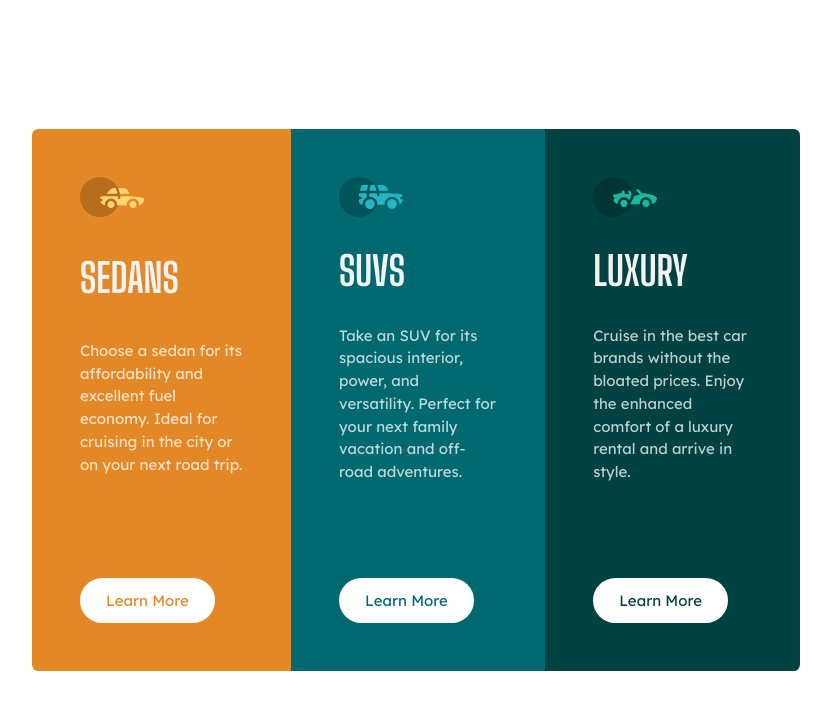
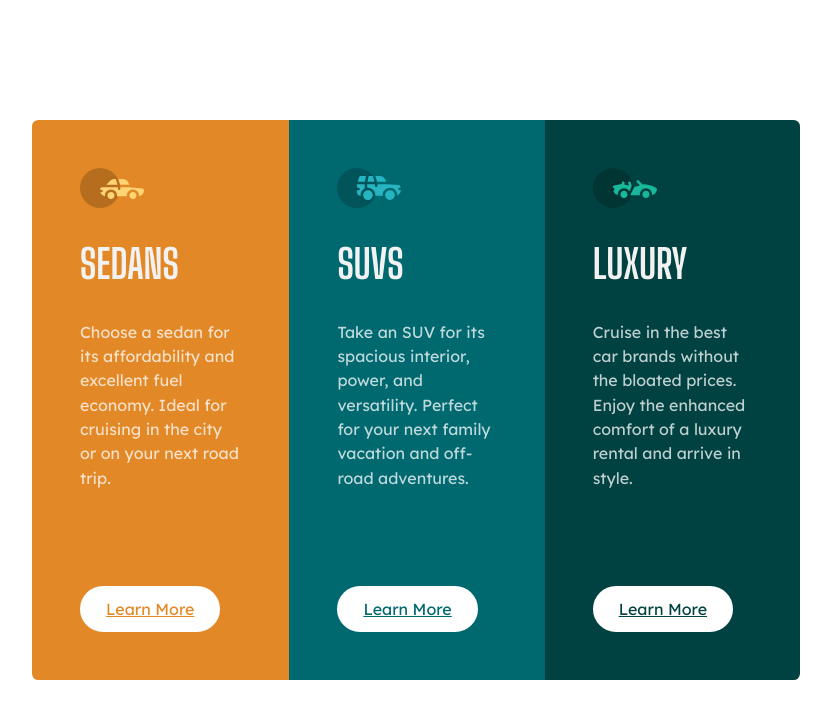
Before and after one commit to Paul-henry662/3-column-preview-card-component, a plain HTML site: page index.html in a window 1280 px wide. Shown: the whole page, without its empty margins (224-1055 px from the left). Drawn offline with Linux system fonts and the light colour scheme.

Commit message:
revisions: h2 instead of h1, a instead of button, rem instead of px

```diff
--- a/index.html
+++ b/index.html
@@ -21,14 +21,14 @@
       <section class="sedans-section">
         <img src="./images/icon-sedans.svg" alt="sedan car logo">
 
-        <h1>Sedans</h1>
+        <h2>Sedans</h2>
 
         <p>
           Choose a sedan for its affordability and excellent fuel economy. Ideal for cruising in the city
           or on your next road trip.
         </p>
 
-        <button>Learn more</button>
+        <a href="#">Learn more</a>
       </section>
       <!--/Sedans section-->
 
@@ -36,14 +36,14 @@
       <section class="suvs-section">
         <img src="./images/icon-suvs.svg" alt="suv car logo">
 
-        <h1>SUVs</h1>
+        <h2>SUVs</h2>
 
         <p>
           Take an SUV for its spacious interior, power, and versatility. Perfect for your next family vacation
           and off-road adventures.
         </p>
 
-        <button>Learn more</button>
+        <a href="#">Learn more</a>
       </section>
       <!--/Suvs section-->
 
@@ -51,14 +51,14 @@
       <section class="luxury-section">
         <img src="./images/icon-luxury.svg" alt="luxury car logo">
 
-        <h1>Luxury</h1>
+        <h2>Luxury</h2>
 
         <p>
           Cruise in the best car brands without the bloated prices. Enjoy the enhanced comfort of a luxury
           rental and arrive in style.
         </p>
 
-        <button>Learn more</button>
+        <a href="#">Learn more</a>
       </section>
       <!--/Luxury section-->
     </main>
--- a/style.css
+++ b/style.css
@@ -41,7 +41,7 @@ main {
   overflow: hidden;
 }
 main * {
-  font: 400 15px "Lexend Deca", sans-serif;
+  font: 400 1rem "Lexend Deca", sans-serif;
   color: var(--transparentWhite);
 }
 /*---/main container---*/
@@ -56,15 +56,15 @@ section {
   row-gap: 2em;
 }
 
-section h1 {
-  font: 700 40px "Big Shoulders Display", cursive;
+section h2 {
+  font: 700 2.5rem "Big Shoulders Display", cursive;
   text-transform: uppercase;
   color: var(--veryLightGray);
 }
 section p {
   line-height: 2.5ch;
 }
-section button {
+section a {
   background-color: white;
   border: 2px solid white;
   padding: 0.7rem 1.5rem;
@@ -73,7 +73,7 @@ section button {
   text-transform: capitalize;
   transition: background 0.25s ease;
 }
-section button:hover {
+section a:hover {
   background: none;
   border: 2px solid var(--veryLightGray);
   color: var(--transparentWhite);
@@ -84,7 +84,7 @@ section button:hover {
 .sedans-section {
   background-color: var(--brightOrange);
 }
-.sedans-section button {
+.sedans-section a {
   color: var(--brightOrange);
 }
 /*---/Sedans section---*/
@@ -93,7 +93,7 @@ section button:hover {
 .suvs-section {
   background-color: var(--darkCyan);
 }
-.suvs-section button {
+.suvs-section a {
   color: var(--darkCyan);
 }
 /*---/suvs section---*/
@@ -102,7 +102,7 @@ section button:hover {
 .luxury-section {
   background-color: var(--veryDarkCyan);
 }
-.luxury-section button {
+.luxury-section a {
   color: var(--veryDarkCyan);
 }
 /*---/Luxury section---*/
@@ -116,7 +116,7 @@ section button:hover {
     grid-template-columns: auto auto auto;
     max-width: 60%;
   }
-  section button {
+  section a {
     margin-top: 4rem;
   }
 }
```
